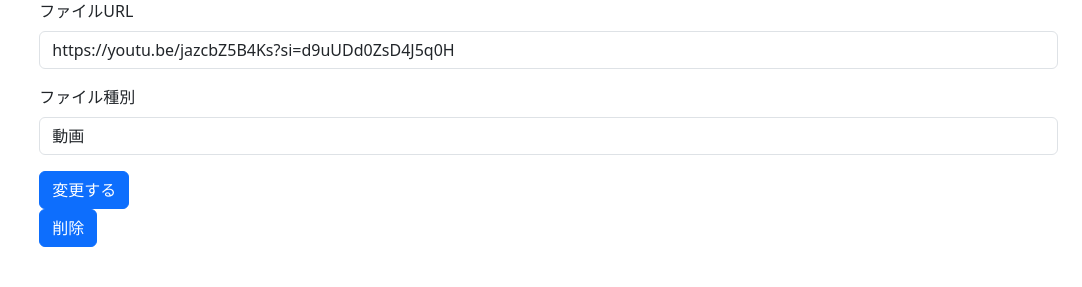
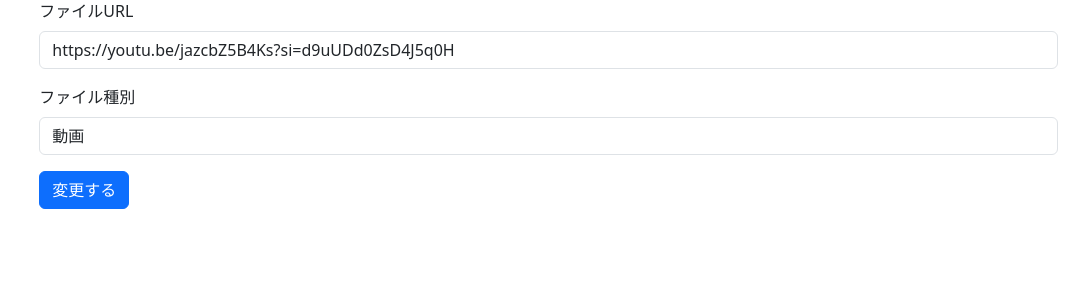
Before and after one commit to usuakari/intra, a Django app: page /content/edit/1 in a window 1280 px wide. Shown: the part 664-951 px from the top of the page, without its empty margins (198-1280 px from the left). After the commit the page ends 873 px from the top, so only its background shows below. Run offline with Django 5.2, Linux system fonts and the light colour scheme; data comes from the database, SQL or seed files in the repository.

Commit message:
deleted_delete_button

```diff
--- a/share/templates/content_edit.html
+++ b/share/templates/content_edit.html
@@ -41,9 +41,5 @@
 
     <button type="submit" class="btn btn-primary">変更する</button>
   </form>
-  <form method="post" action="{% url 'content_delete' content.id %}" style="display:inline;">
-    {% csrf_token %}
-    <button type="submit" class="btn btn-primary" onclick="return confirm('本当に削除しますか？');">削除</button>
-  </form>
 </div>
 {% endblock %}
```
